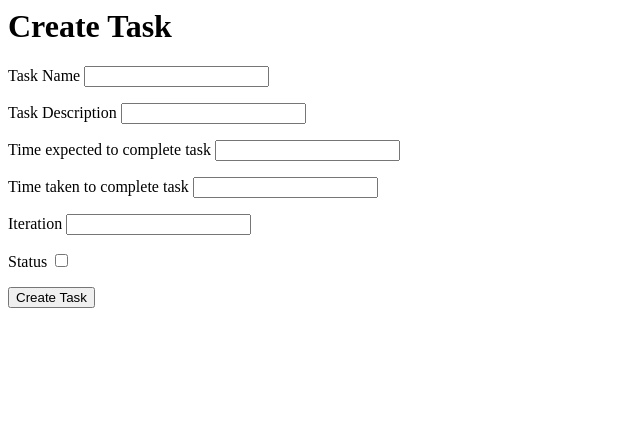
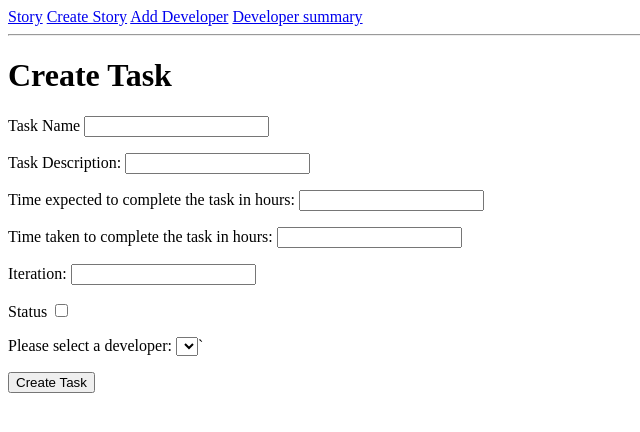
Before and after one commit to aurimas13/Time-Tracker, a Flask app: page /story/1/create_task in a window 1280 px wide. Shown: the top 432 px of the page, without its empty margins (0-640 px from the left). Run offline with Flask 2, Linux system fonts and the light colour scheme; data that the repository does not hold is empty; some libraries are stand-ins or nearby versions.

Commit message:
Updated file

```diff
--- a/app/routes.py
+++ b/app/routes.py
@@ -1,4 +1,6 @@
 from flask import render_template, flash, redirect, url_for, request
+from werkzeug.exceptions import BadRequestKeyError
+
 from app import app, db
 from app.forms import LoginForm, StoryForm, TaskForm
 from app.models import Story, Task, Developer, TaskActualTimes
@@ -7,7 +9,6 @@ from itertools import groupby
 from operator import itemgetter
 
 
-@app.route('/', methods=['POST','GET'])
 @app.route('/index', methods=['POST','GET'])
 def index():
     story = {'STORY_NAME': 'Home'}
@@ -33,12 +34,18 @@ def index():
         return render_template('index.html', title='Home', story=story, stories=stories)
 
 
+@app.route('/', methods=['POST','GET'])
 @app.route('/story', methods=['POST', 'GET'])
 def story():
     story = {'STORY_NAME': 'Stories'}
     if request.method == 'GET':
+        try:
+            story_actual_time = request.args['story_actual_time']
+        except BadRequestKeyError:
+            story_actual_time = None
+        task = Task.query.all()
         stories = Story.query.all()
-        return render_template('story.html', title='Tracker', story=story, stories=stories)
+        return render_template('story.html', title='Tracker', task=task, story=story, stories=stories, story_actual_time=story_actual_time)
         # return redirect(url_for('index', story=story))
     # elif request.method == 'POST':
     #     if request.form.get('Create Story') == 'Create Story':
@@ -49,24 +56,19 @@ def story():
 
 @app.route('/story/<id>', methods=['POST', 'GET'])
 def story_id(id):
-    task = {'TASK_NAME': 'Tasks'}
     if request.method == 'GET':
+        story = Story.query.filter_by(id=id).first()
+        # print(story)
         query_result = db.session.query(Task, TaskActualTimes).filter(
             Task.story_id == id).filter(
             Task.task_id == TaskActualTimes.task_id).all()
         tasks = {}
-        # for row in query_result:
-        #     item = row[0].__dict__
-        #     if item['task_id'] in tasks:
-        #         tasks[item['task_id']]['actual_times'].append(row[1].__dict__)
-        #     else:
-        #         tasks[item['task_id']] = row[0].__dict__
-        #         tasks[item['task_id']]['actual_times'] = list(row[1].__dict__)
+        story_actual_time = 0
         for row in query_result:
             task = row[0].__dict__
             actual_time = row[1].__dict__
             key_id = task['task_id']  # pvz, 1, 2, 3
-            print(actual_time)
+            story_id = task['story_id']
             if key_id in tasks:  # pvz, if 1 in tasks
                 if actual_time['actual_time']:
                     # print(actual_time['actual_time'])
@@ -75,19 +77,22 @@ def story_id(id):
             else:
                 tasks[key_id] = task  # pvz, tasks[1] = {'task_id': 1}
                 if actual_time['actual_time']:
-                    # print(actual_time)
-                    tasks[key_id]['actual_times'] = list(actual_time)  # # pvz, tasks[1]['actual_times'] = {'actual_time': 10}
+                    tasks[key_id]['actual_times'] = [actual_time]  # # pvz, tasks[1]['actual_times'] = {'actual_time': 10}
                     tasks[key_id]['actual_times_sum'] = actual_time['actual_time']
                 else:
                     tasks[key_id]['actual_times'] = []
-                # print(tasks[key_id]['actual_times_sum'])
-                # print(actual_time['actual_time'])
+                    tasks[key_id]['actual_times_sum'] = 0
 
+            if story_id in tasks:
+                story_actual_time += tasks[key_id]['actual_times_sum']
+
+        print(story_actual_time)
         tasks = tasks.values()
-        # print(tasks)
-        # print(list(map(itemgetter('actual_times'), tasks)))
-        # print(tuple(d.get('actual_time') for d in tasks))
-        return render_template('task.html', title='Tracker', id=id, task=task, tasks=tasks)
+        return render_template('task.html', title='Tracker', id=id, story=story, tasks=tasks, story_actual_time=story_actual_time)
+
+    # elif request.method == 'POST':
+    #     story = Story.query.all()
+    #     return render_template('story.html', story=story)
     # elif request.method == 'POST':
     #     if request.form.get('Create Task') == 'Create Task':
     #         return 'lala'
@@ -133,17 +138,65 @@ def update_story(id):
     #
     # return render_template('create_story.html', form=form)
 
+@app.route('/create_developer', methods=['POST', 'GET'])
+def create_developer():
+    if request.method == 'POST':
+        developer = request.form
+        add_developer = Developer(name=developer['developer_name'])
+        db.session.add(add_developer)
+        db.session.commit()
+        return redirect(url_for('story'))
+
+    return render_template('create_developer.html', title='Tracker')
+
+@app.route('/developer_summary', methods=['POST', 'GET'])
+def developer_summary():
+    if request.method == 'GET':
+        query_result = db.session.query(Task, TaskActualTimes, Developer).filter(Task.developer_id == Developer.id).filter(
+            Task.task_id == TaskActualTimes.task_id).all()
+        print(query_result)
+        developers = {}
+        for row in query_result:
+            task = row[0].__dict__
+            actual_time = row[1].__dict__
+            developer = row[2].__dict__
+            story_id = task['story_id']
+            dev_id = developer['id']
+            if dev_id in developers:
+                if actual_time['actual_time']:
+                    developers[dev_id]['actual_times_sum'] += actual_time['actual_time']
+                    developers[dev_id]['estimated_time'] = task['estimated_time']
+            else:
+                developers[dev_id] = developer  # pvz, tasks[1] = {'task_id': 1}
+                if actual_time['actual_time']:
+                    developers[dev_id]['actual_times_sum'] = actual_time['actual_time']
+                    developers[dev_id]['estimated_time'] = task['estimated_time']
+                else:
+                    developers[dev_id]['actual_times_sum'] = 0
+                    developers[dev_id]['estimated_time'] = 0
+
+        developers = developers.values()
+        print(developers)
+        # print(developers[dev_id]['actual_times_sum'])
+        # print(developers[dev_id]['estimated_time'])
+        # print(developers)
+        # print(developers[dev_id]["name"])
+        # print(f'Developer {developer["name"]} estimates {task["estimated_time"]} hours to complete the task while it took {actual_time["actual_time"]} hours to finish the task.')\
+        return render_template('developer.html', developers=developers)
+
 
 @app.route('/story/<id>/create_task', methods=['POST', 'GET'])
 def create_task(id):
     if request.method == 'POST':
         task = request.form
+        dev_id = request.form.get('comp_select')
         task_actual = request.form
         add_task = Task(
             task_name=task['task_name'],
             story_id=id,
             status=task['check'] == 'on',
             description=task['task_description'],
+            developer_id=dev_id,
             estimated_time=task['time'],
             iteration=task['iter'])
         # print(add_task)
@@ -158,8 +211,9 @@ def create_task(id):
             db.session.add(time)
         db.session.commit()
         return redirect(url_for('story_id', id=id))
-#
-    return render_template('create_task.html', title='Tracker')
+
+    developers = Developer.query.all()
+    return render_template('create_task.html', title='Tracker', developers=developers)
 
 
 @app.route('/story/<story_id>/update_task/<task_id>', methods=['POST', 'GET'])
@@ -167,13 +221,17 @@ def update_task(story_id, task_id):
     if request.method == 'GET':
         # tasks = Task.query.filter_by(id=task_id)
         task = Task.query.get(task_id)
-        return render_template('update_task.html', title='Tracker', task=task)
+        developers = Developer.query.all()
+        return render_template('update_task.html', title='Tracker', task=task, developers=developers)
 
     elif request.method == 'POST':
-        # return 'kasdkask'
+        # developers = Developer.query.all()
+        dev_id = request.form.get('comp_select')
+        print('This is the developer id ', dev_id)
         item = Task.query.get(task_id)
         item.task_name = request.form['task_name']
         item.story_id = story_id
+        item.developer_id = dev_id
         item.status = 'check' in request.form
         item.description = request.form['task_description']
         item.estimated_time = request.form['time']
--- a/app/templates/base.html
+++ b/app/templates/base.html
@@ -1,20 +1,23 @@
 <!doctype html>
 <html>
     <head>
-        {% if title %}
-        <link rel="stylesheet" href="https://getbootstrap.com/docs/4.0/dist/css/bootstrap.min.css">
-        <link rel="stylesheet" href="https://getbootstrap.com/docs/4.0/examples/starter-template/starter-template.css">
-        <link rel="icon" href="https://getbootstrap.com/docs/4.0/assets/img/favicons/favicon.ico">
-        <title>{{ title }} - Time Tracker</title>
-        {% else %}
-        <title>Welcome to Time Tracker</title>
-        {% endif %}
-    </head>
+        <title>Time Tracker</title>
+<!--        {% if title %}-->
+<!--        <link rel="stylesheet" href="https://getbootstrap.com/docs/4.0/dist/css/bootstrap.min.css">-->
+<!--        <link rel="stylesheet" href="https://getbootstrap.com/docs/4.0/examples/starter-template/starter-template.css">-->
+<!--        <link rel="icon" href="https://getbootstrap.com/docs/4.0/assets/img/favicons/favicon.ico">-->
+<!--        <title>{{ title }} - Time Tracker</title>-->
+<!--        {% else %}-->
+<!--        <title>Welcome to Time Tracker</title>-->
+<!--        {% endif %}-->
+<!--    </head>-->
     <body>
        <div>
-        Tracker:
-            <a href="{{ url_for('index') }}">Home</a>
             <a href="{{ url_for('story') }}">Story</a>
+            <a href="{{ url_for('create_story') }}">Create Story</a>
+            <a href="{{ url_for('create_developer') }}">Add Developer</a>
+            <a href="{{ url_for('developer_summary') }}">Developer summary</a>
+<!--            <a href="{{ url_for('index') }}">Home</a>-->
 <!--            <a href="{{ url_for('create_story') }}">Create Story</a>-->
         </div>
         <hr>
--- a/app/templates/create_story.html
+++ b/app/templates/create_story.html
@@ -3,15 +3,15 @@
         <h1>Create Story</h1>
         <form method="POST">
             <p>
-                <label for="name">Story Name</label>
+                <label for="name">Story Name:</label>
                 <input id="name" name="story_name" type="text">
             </p>
             <p>
-                <label for="description">Story Description</label>
+                <label for="description">Story Description:</label>
                 <input id="description" name="story_description" type="text">
             </p>
             <p>
-                <label for="time_expected">Time expected to complete story</label>
+                <label for="time_expected">Time expected to complete the story in hours:</label>
                 <input id="time_expected" name="time" type="number">
             </p>
             <p>
--- a/app/templates/create_task.html
+++ b/app/templates/create_task.html
@@ -1,5 +1,6 @@
-<html>
-    <body>
+{% extends "base.html" %}
+
+{% block content %}
 <h1>Create Task</h1>
 <form method="POST">
     <p>
@@ -7,19 +8,19 @@
         <input id="name" name="task_name" type="text">
     </p>
     <p>
-                <label for="description">Task Description</label>
+        <label for="description">Task Description:</label>
         <input id="description" name="task_description" type="text">
     </p>
     <p>
-                <label for="time_estimated">Time expected to complete task</label>
+        <label for="time_estimated">Time expected to complete the task in hours:</label>
         <input id="time_estimated" name="time" type="number">
     </p>
      <p>
-                <label for="time_actual">Time taken to complete task</label>
+        <label for="time_actual">Time taken to complete the task in hours:</label>
         <input id="time_actual" name="actual_time" type="number">
     </p>
     <p>
-                <label for="iteration">Iteration</label>
+        <label for="iteration">Iteration:</label>
         <input id="iteration" name="iter" type="text">
     </p>
     <p>
@@ -27,7 +28,8 @@
         <input id="act" type="checkbox" name="check">
         <input id="act" type="hidden" name="check" value="false">
     </p>
+    {% include "developer_dropdown.html" %}
+    <p></p>
     <input type="submit" value="Create Task">
 </form>
-    </body>
-</html>
+{% endblock %}
--- /dev/null
+++ b/app/templates/developer_dropdown.html
@@ -0,0 +1,13 @@
+{% block content %}
+    <h7></h7>
+    <div class="form-group">
+        <div class="input-group">
+            <span class="input-group-addon"> Please select a developer: </span>
+            <select name="comp_select" class="selectpicker form-control">
+                {% for developer in developers %}
+                    <option value="{{ developer.id }}">{{ developer.name}}</option>
+                {% endfor %}
+            </select>`
+        </div>
+    </div>
+{% endblock %}
```
Also changed, not shown: app/models.py (+5 -4 lines), app/templates/create_developer.html (added, +12 -0 lines), app/templates/developer.html (added, +9 -0 lines), app/templates/story.html (+8 -10 lines), app/templates/task.html (+6 -22 lines), app/templates/update_story.html (+7 -7 lines), app/templates/update_task.html (+14 -12 lines), migrations/versions/cd68403f80d2_stories_tasks_and_developers_tables.py (renamed from migrations/versions/79aeefcc0e08_stories_tasks_and_developers_table.py, +8 -9 lines), public/todolist.txt (+9 -5 lines). Lines whose indentation alone changed are shown as unchanged.
